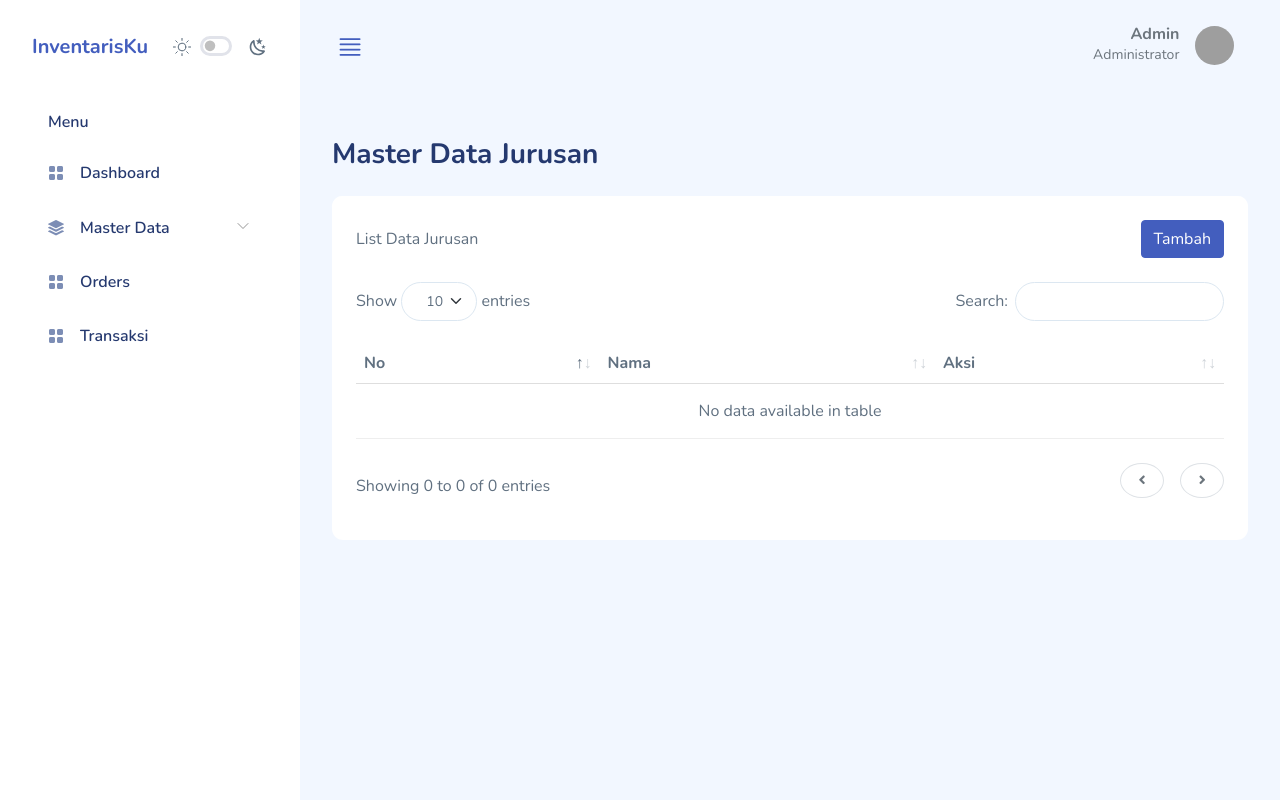
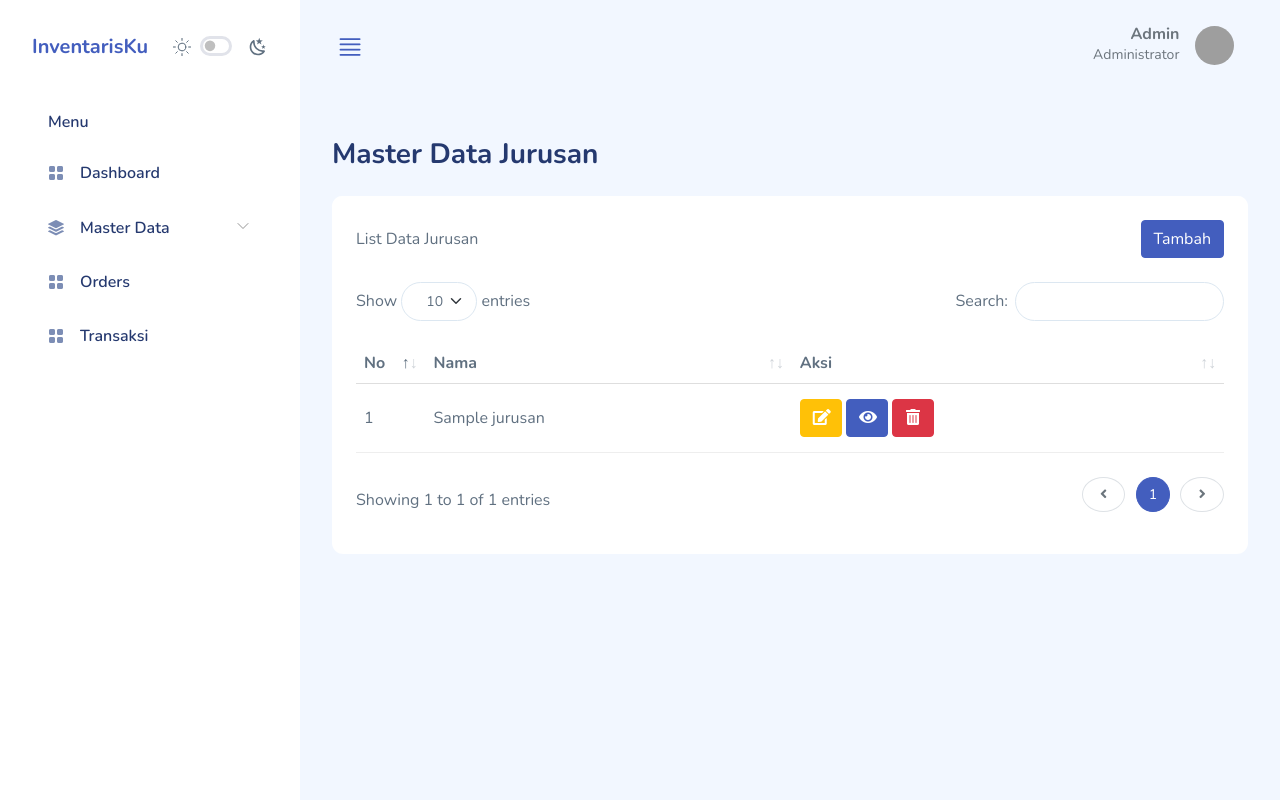
Before and after one commit to arisannjayaa/inventarisku_ci3, a CodeIgniter app: page /weblanjut/index.php/jurusan/index in a window 1280 px wide. Run offline with CodeIgniter, Linux system fonts and the light colour scheme; tables that the repository leaves empty hold one stand-in row (values such as "Sample post"); data that the repository does not hold is empty; grey boxes are pictures that could not be loaded.

Commit message:
jurusan ❤️❤️❤️❤️❤️

```diff
--- a/application/controllers/Jurusan.php
+++ b/application/controllers/Jurusan.php
@@ -15,13 +15,86 @@
 			'heading' 		=> 'Master Data Jurusan',
 			'title'			=> 'Master Data Jurusan | InventarisKu',
 			'card_header'	=> 'List Data Jurusan',
-			'prodi'			=> $this->Jurusan_model->get_all()
+			'jurusan'			=> $this->Jurusan_model->get_all()
 		];
 
 		$this->load->view('template/header', $data);
 		$this->load->view('jurusan/detail', $data);
 		$this->load->view('template/footer', $data);
 	}
+
+	public function add()
+	{
+		$data = [
+			'heading' 		=> 'Tambah Data Jurusan',
+			'title'			=> 'Tambah Data Jurusan | InventarisKu'
+		];
+
+		$this->load->view('template/header', $data);
+		$this->load->view('jurusan/tambah', $data);
+		$this->load->view('template/footer', $data);
+	}
+
+	public function add_prosess()
+	{
+		$rules = $this->Jurusan_model->rules();
+		$this->form_validation->set_rules($rules);
+		if ($this->form_validation->run() == FALSE) {
+			$data = [
+				'heading' 		=> 'Tambah Data Jurusan',
+				'title'			=> 'Master Data Jurusan | InventarisKu',
+				'card_header'	=> 'List Data Jurusan'
+			];
+
+			$this->load->view('template/header', $data);
+			$this->load->view('jurusan/tambah');
+			$this->load->view('template/footer', $data);
+		} else {
+			$this->Jurusan_model->insert();
+			$this->session->set_flashdata('add_success', 'Data berhasil ditambahkan');
+			redirect('jurusan');
+		}
+	}
+
+	public function edit($id)
+	{
+		$data = [
+			'heading' 		=> 'Edit Data Jurusan',
+			'title'			=> 'Edit Data Jurusan | InventarisKu',
+			'jurusan'		=> $this->Jurusan_model->get_details($id)
+		];
+
+		$this->load->view('template/header', $data);
+		$this->load->view('jurusan/edit', $data);
+		$this->load->view('template/footer', $data);
+	}
+
+	public function edit_prosess($id)
+	{
+		$rules = $this->Jurusan_model->rules();
+		$this->form_validation->set_rules($rules);
+		if ($this->form_validation->run() == FALSE) {
+			$data = [
+				'heading' 		=> 'Edit Data Jurusan',
+				'title'			=> 'Edit Data Jurusan | InventarisKu',
+				'jurusan'		=> $this->Jurusan_model->get_details($id)
+			];
+			$this->load->view('template/header', $data);
+			$this->load->view('jurusan/edit', $data);
+			$this->load->view('template/footer', $data);
+		} else {
+			$this->Jurusan_model->update();
+			$this->session->set_flashdata('update_success', 'Data berhasil diupdate');
+			redirect('jurusan');
+		}
+	}
+
+	public function remove($id)
+	{
+		$this->Jurusan_model->delete($id);
+		$this->session->set_flashdata('delete_success', 'Data berhasil dihapus');
+		redirect('jurusan');
+	}
 }
 
 /* End of file Jurusan.php and path \application\controllers\Jurusan.php */
--- a/application/models/Jurusan_model.php
+++ b/application/models/Jurusan_model.php
@@ -11,59 +11,45 @@
 				'label'	=> 'Nama',
 				'rules' => 'required|max_length[50]'
 			],
-			[
-				'field' => 'stok',
-				'label'	=> 'Stok',
-				'rules' => 'required|integer'
-			],
-			[
-				'field' => 'harga',
-				'label'	=> 'Harga',
-				'rules' => 'required|integer'
-			],
 		];
 	}
 
 	public function get_all()
 	{
-		$query = $this->db->get('tb_barang')->result();
+		$query = $this->db->get('tb_jurusan')->result();
 		return $query;
 	}
 
 	public function insert()
 	{
 		$insert = array(
-			'nama_barang' => $this->input->post('nama'),
-			'stok_barang' => $this->input->post('stok'),
-			'harga_barang' => $this->input->post('harga')
+			'nama_jurusan' => $this->input->post('nama')
 		);
-		$result = $this->db->insert('tb_barang', $insert);
+		$result = $this->db->insert('tb_jurusan', $insert);
 		return $result;
 	}
 
 	public function update()
 	{
 		$edit = array(
-			'nama_barang' => $this->input->post('nama'),
-			'stok_barang' => $this->input->post('qty'),
-			'harga_barang' => $this->input->post('harga')
+			'nama_jurusan' => $this->input->post('nama'),
 		);
-		$this->db->where('id_barang', $this->input->post('id'));
-		$result = $this->db->update('tb_barang', $edit);
+		$this->db->where('id_jurusan', $this->input->post('id'));
+		$result = $this->db->update('tb_jurusan', $edit);
 		return $result;
 	}
 
 	public function get_details($id)
 	{
-		$this->db->where('id_barang', $id);
-		$result = $this->db->get('tb_barang')->result();
+		$this->db->where('id_jurusan', $id);
+		$result = $this->db->get('tb_jurusan')->result();
 		return $result;
 	}
 
 	public function delete($id)
 	{
-		$this->db->where('id_barang', $id);
-		$result = $this->db->delete('tb_barang');
+		$this->db->where('id_jurusan', $id);
+		$result = $this->db->delete('tb_jurusan');
 		return $result;
 	}
 }
--- a/application/views/jurusan/detail.php
+++ b/application/views/jurusan/detail.php
@@ -1,13 +1,22 @@
+<?php
+if ($this->session->flashdata('add_success')) { ?>
+	<div class="alert alert-success"><?= $this->session->flashdata('add_success'); ?></div>
+<?php } elseif ($this->session->flashdata('delete_success')) { ?>
+	<div class="alert alert-danger"><?= $this->session->flashdata('delete_success'); ?></div>
+<?php } elseif ($this->session->flashdata('update_success')) { ?>
+	<div class="alert alert-success"><?= $this->session->flashdata('update_success'); ?></div>
+<?php }
+?>
 <div class="card">
 	<div class="card-header d-flex justify-content-between align-items-center">
 		<span><?= $card_header ?></span>
-		<a href="#" class="btn btn-primary">Tambah</a>
+		<a href="<?= base_url('jurusan/add') ?>" class="btn btn-primary">Tambah</a>
 	</div>
 	<div class="card-body">
 		<table class="table" id="table1">
 			<thead>
 				<tr>
-					<th>No</th>
+					<th style="width: 8%;">No</th>
 					<th>Nama</th>
 					<th>Aksi</th>
 				</tr>
@@ -17,11 +26,14 @@
 				$no = 1;
 				foreach ($jurusan as $key) { ?>
 					<tr>
-						<td><?= $no++ ?></td>
+						<td style="width: 8%;"><?= $no++ ?></td>
 						<td><?= $key->nama_jurusan ?></td>
 						<td>
-							<a href="#" class="btn btn-warning">Edit</a>
-							<a href="#" class="btn btn-danger">Hapus</a>
+							<a href="<?= base_url('jurusan/edit/') . $key->id_jurusan ?>" class="btn btn-warning">
+								<i class="fa-fw select-all fas"></i>
+							</a>
+							<a href="#" class="btn btn-primary"><i class="fa-fw select-all fas"></i></a>
+							<a href="<?= base_url('jurusan/remove/') . $key->id_jurusan ?>" class="btn btn-danger"><i class="fa-fw select-all fas"></i></a>
 						</td>
 					</tr>
 				<?php
```
Also changed, not shown: application/views/jurusan/edit.php (+26 -0 lines), application/views/jurusan/tambah.php (+3 -14 lines).
